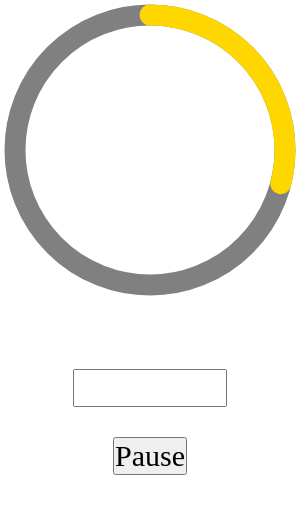
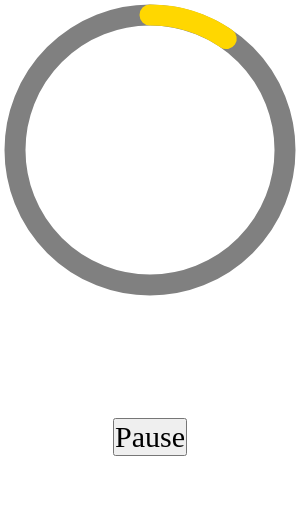
Before and after one commit to sdegutis/DadsTimer, an Electron app: page index.html in a window 300 px wide. Both pictures are taken after a click on the button "Start". Drawn offline with Linux system fonts and the light colour scheme.

Commit message:
Almost working timer!

```diff
--- a/index.html
+++ b/index.html
@@ -13,7 +13,8 @@
       </svg>
     </div>
     <div id="controls">
-      <input>
+      <input type="text">
+      <span hidden></span>
       <button>Start</button>
     </div>
     <script src="index.js"></script>
--- a/index.js
+++ b/index.js
@@ -1,36 +1,34 @@
 const [button] = document.getElementsByTagName('button');
 const [input] = document.getElementsByTagName('input');
+const [span] = document.getElementsByTagName('span');
 const [path] = document.getElementsByTagName('path');
 
 resizeInnerTo(300, 300);
 
+input.value = '30s';
+
 let totalSeconds = 0;
-let remainingSeconds = totalSeconds;
+let remainingSeconds = 0;
 let running = false;
 let timer;
-let changed = true;
-
-input.onchange = () => {
-  changed = true;
-};
 
 button.onclick = () => {
   if (running) {
     pauseTimer();
   }
   else {
-    if (changed) {
-      const seconds = 10;
-      resetTimer(seconds);
-    }
+    maybeResetTimer();
     startTimer();
   }
 };
 
-resetTimer(30 * 60);
+maybeResetTimer();
 
-function resetTimer(seconds) {
-  totalSeconds = remainingSeconds = seconds;
+function maybeResetTimer() {
+  const newTime = parseTime(input.value);
+  if (newTime !== totalSeconds) {
+    totalSeconds = remainingSeconds = newTime;
+  }
 }
 
 function startTimer() {
@@ -39,6 +37,9 @@ function startTimer() {
   tick();
   timer = setInterval(tick, 100);
   button.innerText = 'Pause';
+
+  span.hidden = false;
+  input.hidden = true;
 }
 
 function pauseTimer() {
@@ -46,24 +47,34 @@ function pauseTimer() {
   clearInterval(timer);
   timer = null;
   button.innerText = 'Start';
+
+  span.hidden = true;
+  input.hidden = false;
 }
 
 function tick() {
   remainingSeconds -= 0.1;
 
+  const percentDone = (totalSeconds - remainingSeconds) / totalSeconds;
+  console.log(percentDone);
+  path.style.strokeDasharray = `${Math.round(percentDone * 283)} 283`;
+
+  let color = 'gold';
+  if (percentDone > 0.5) color = 'orange';
+  if (percentDone > 0.9) color = 'red';
+  path.style.color = color;
+
   if (remainingSeconds < 0) {
     pauseTimer();
-    resetTimer(30);
+    // maybeResetTimer();
   }
-  else {
-    const percentDone = (totalSeconds - remainingSeconds) / totalSeconds;
-    path.style.strokeDasharray = `${Math.round(percentDone * 283)} 283`;
+}
 
-    let color = 'gold';
-    if (percentDone > 0.5) color = 'orange';
-    if (percentDone > 0.9) color = 'red';
-    path.style.color = color;
-  }
+function parseTime(/** @type {string} */ time) {
+  const UNITS = { h: 60 * 60, m: 60, s: 1 };
+  return [...time.matchAll(/([0-9.]+)(h|m|s)/g)]
+    .map(([, amt, unit]) => parseFloat(amt) * UNITS[unit])
+    .reduce((a, b) => a + b)
 }
 
 // setTimeout(() => {
```
